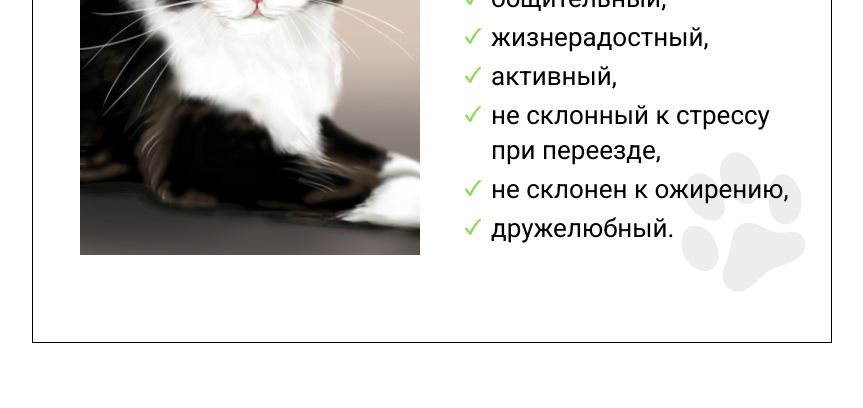
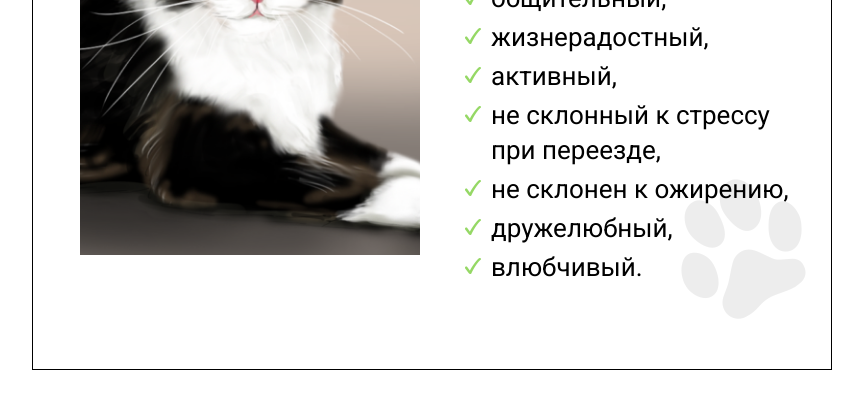
Before and after one commit to programiss-ru/cat, a plain HTML site: page index.html in a window 1280 px wide. Shown: the part 322-730 px from the top of the page, without its empty margins (208-1071 px from the left). Drawn offline with Linux system fonts and the light colour scheme.

Commit message:
Add cat benefit

```diff
--- a/index.html
+++ b/index.html
@@ -27,7 +27,8 @@
 				<li>активный,</li>
 				<li>не склонный к стрессу при переезде,</li>
 				<li>не склонен к ожирению,</li>
-				<li>дружелюбный.</li>
+				<li>дружелюбный,</li>
+				<li>влюбчивый.</li>
 			</ul>
 		</div>
 	</div>
```
